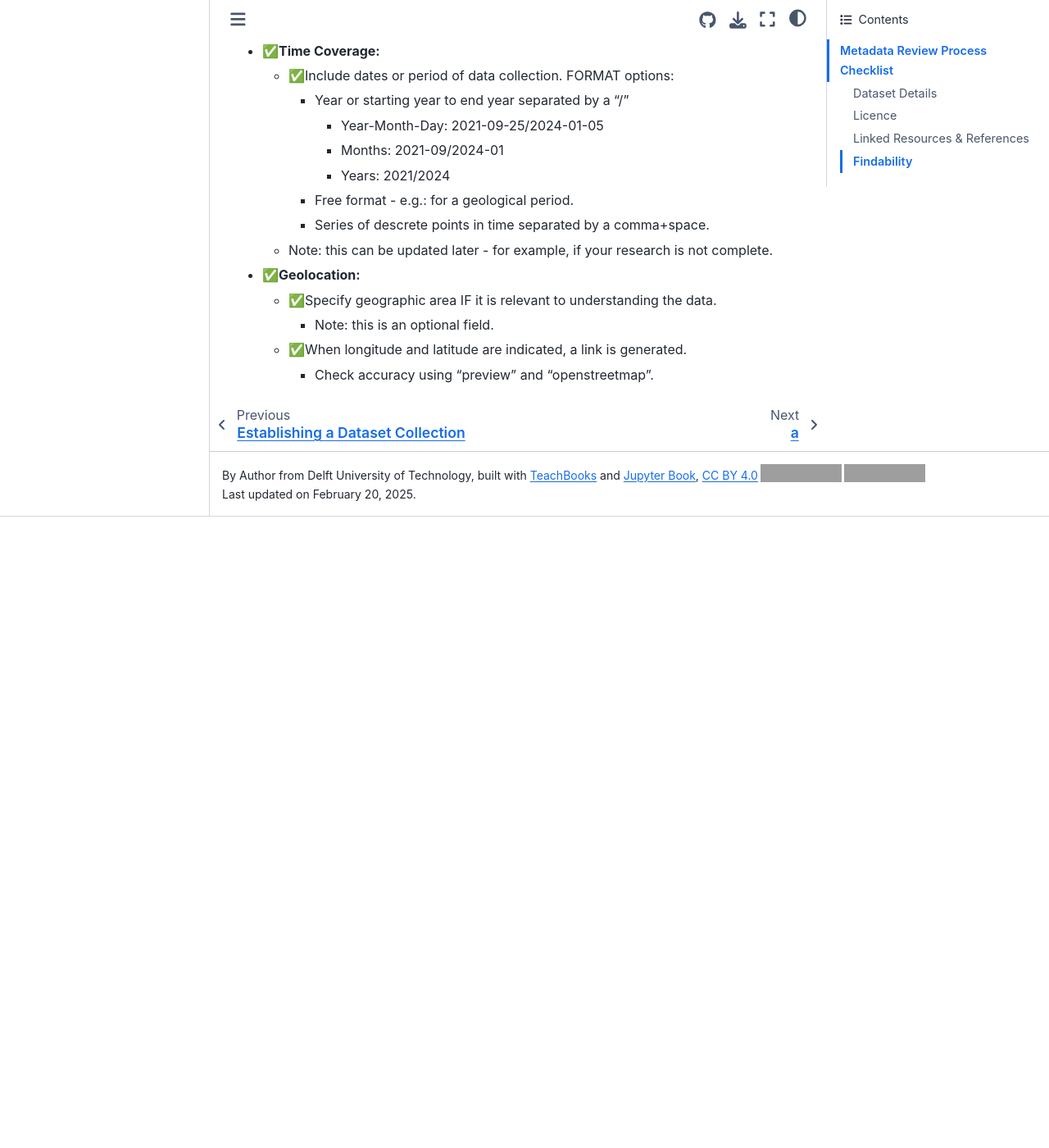
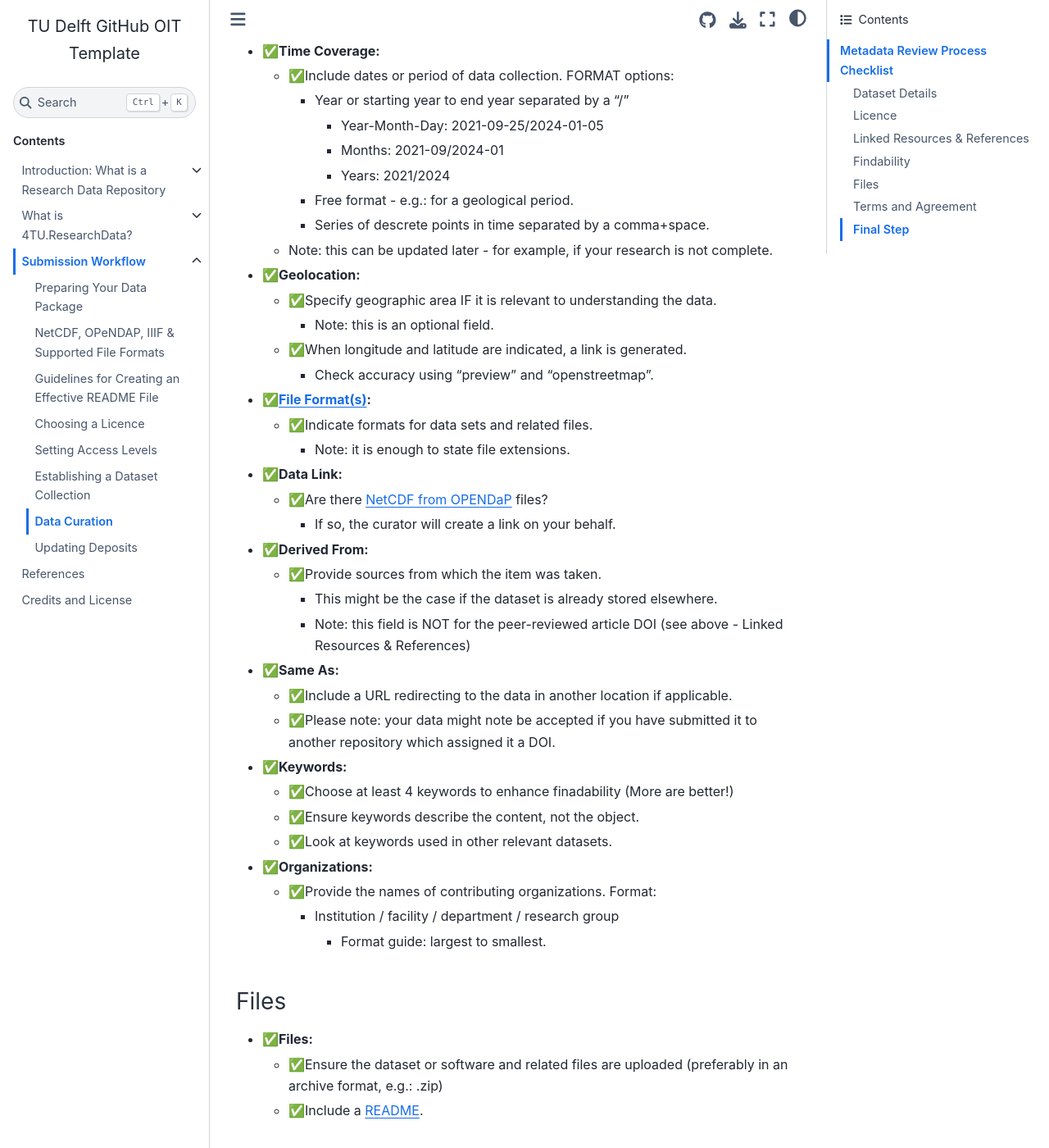
Before and after one commit to TUDelft-books/FAIR4TU_Submission_Help, a Jupyter Book: the page built from book/submission_workflow/data_curation.md, in a window 1280 px wide and 1400 px high, scrolled down 3185 px. Shown: the whole window at 82% size. Built offline with Jupyter Book 1.0.4 settings and Sphinx 7.4.7 and the Sphinx Book theme 1.1.4, drawn with Linux system fonts in a browser that asks for light colours; comment, search, counter and statistics services are not loaded; before the commit the page ends 3815 px from its top, so only the background shows below that; some of the changed text lies outside the part shown; grey boxes are pictures that could not be loaded.

Commit message:
finished first iteration of submission_workflow

```diff
--- a/book/submission_workflow/data_curation.md
+++ b/book/submission_workflow/data_curation.md
@@ -112,3 +112,56 @@ This human-centered approach not only improves the quality of your data but also
         - Note: this is an optional field.
     - ✅When longitude and latitude are indicated, a link is generated.
         - Check accuracy using "preview" and "openstreetmap".
+
+- **✅[File Format(s)](https://data.4tu.nl/s/documents/Preferred_File_Formats_2023.pdf):**
+    - ✅Indicate formats for data sets and related files.
+        - Note: it is enough to state file extensions.
+
+- **✅Data Link:**
+    - ✅Are there [NetCDF from OPENDaP](/submission_workflow/supported_file_formats) files?
+        - If so, the curator will create a link on your behalf.
+
+- **✅Derived From:**
+    - ✅Provide sources from which the item was taken.
+        - This might be the case if the dataset is already stored elsewhere.
+        - Note: this field is NOT for the peer-reviewed article DOI (see above - Linked Resources & References)
+
+- **✅Same As:**
+    - ✅Include a URL redirecting to the data in another location if applicable.
+    - ✅Please note: your data might note be accepted if you have submitted it to another repository which assigned it a DOI.
+
+- **✅Keywords:**
+    - ✅Choose at least 4 keywords to enhance finadability (More are better!)
+    - ✅Ensure keywords describe the content, not the object.
+    - ✅Look at keywords used in other relevant datasets.
+
+- **✅Organizations:**
+    - ✅Provide the names of contributing organizations. Format:
+        - Institution / facility / department / research group
+            - Format guide: largest to smallest.
+
+### Files
+- **✅Files:**
+    - ✅Ensure the dataset or software and related files are uploaded (preferably in an archive format, e.g.: .zip)
+    - ✅Include a [README](/submission_workflow/readme_and_documentation).
+
+### Terms and Agreement
+- **✅Deposit Agreement:**
+    - ✅Select "I agree with the [Deposit Agreement](https://data.4tu.nl/s/docs/deposit-agreement.pdf)."
+    - ✅Select "I agree that my dataset will be published once the review is complete."
+
+### Final Step
+
+<center>
+
+![alt text](image.png)
+
+</center>
+
+Your submission **remains a draft and is not published** until the curator reviews it.
+
+Once you receive an email with suggestions, **please reply to approve the suggested changes** and/or make any necessary amendments.
+
+It is important to remember that your dataset or software will not be published in the repository until you have replied and approved the changes.
+
+[This link](https://data.4tu.nl/s/documents/Metadata_review_guidelines_June_2021.pdf) contains more information about Metadata Review.
```
Also changed, not shown: book/submission_workflow/updating_deposited_data.md (+36 -1 lines), book/submission_workflow/image-1.png (added), book/submission_workflow/image.png (added).
